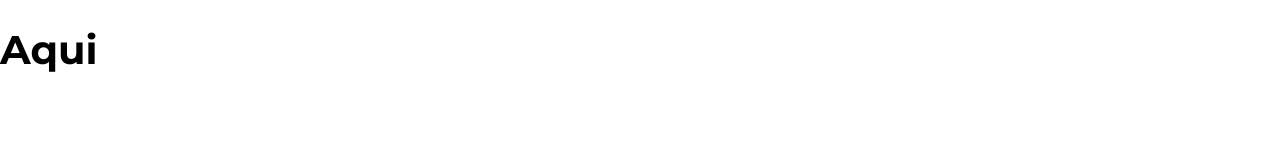
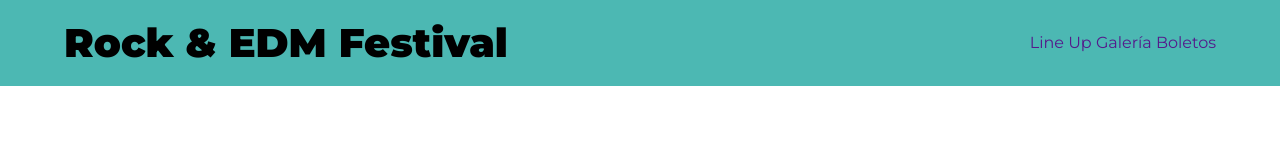
Before and after one commit to HectorGerardoZV/Proyecto04-FestivalMusica, a website: page html/index.html in a window 1280 px wide. Drawn offline with Linux system fonts and the light colour scheme.

Commit message:
Agregando estilo al header

```diff
--- a/html/index.html
+++ b/html/index.html
@@ -10,7 +10,16 @@
 </head>
 
 <body>
-    <h1>Aqui</h1>
+    <header class="header">
+        <div class="contenedor header__contenido">
+            <h1>Rock & EDM Festival</h1>
+            <div class="navegacion">
+                <a href="">Line Up</a>
+                <a href="">Galería</a>
+                <a href="">Boletos</a>
+            </div>
+        </div>
+    </header>
 
 </body>
 
--- a/src/scss/app.scss
+++ b/src/scss/app.scss
@@ -2,3 +2,4 @@
 @import url('https://fonts.googleapis.com/css2?family=Montserrat:wght@300;400;700;900&display=swap');
 @import "base/variables";
 @import "base/globales";
+@import "layout/header";
--- a/src/scss/base/_globales.scss
+++ b/src/scss/base/_globales.scss
@@ -23,6 +23,13 @@ img {
     max-width: 100%;
 }
 
+h1,
+h2,
+h3,
+p {
+    margin: 0;
+}
+
 h1 {
     font-size: 4rem;
 }
--- /dev/null
+++ b/src/scss/layout/_header.scss
@@ -0,0 +1,12 @@
+.header {
+    background-color: $cVerde;
+    .header__contenido {
+        padding: 2rem 0rem;
+        display: flex;
+        justify-content: space-between;
+        align-items: center;
+    }
+    h1 {
+        font-weight: $fPrincipal900;
+    }
+}
```
Also changed, not shown: build/css/app.css.
